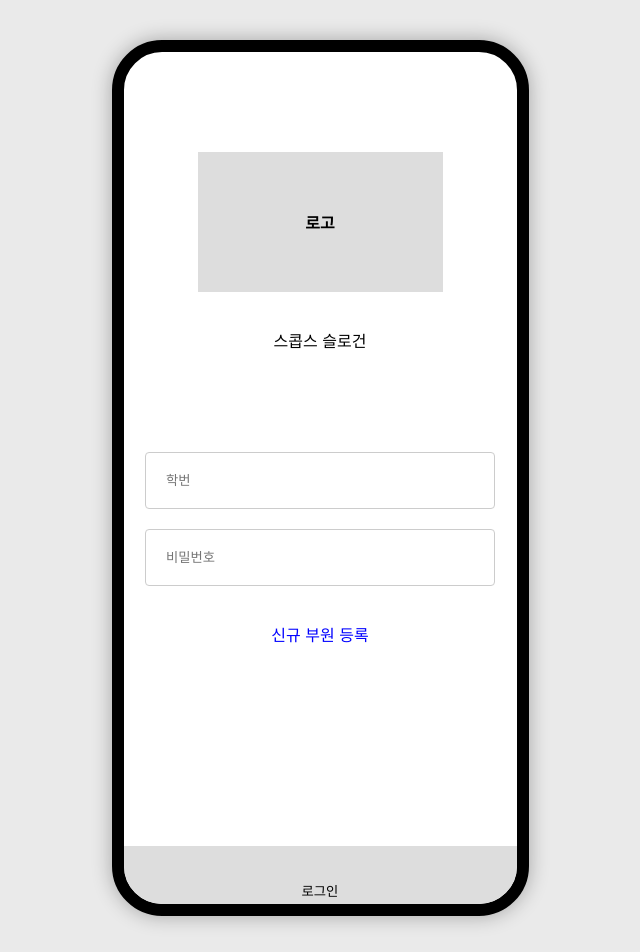
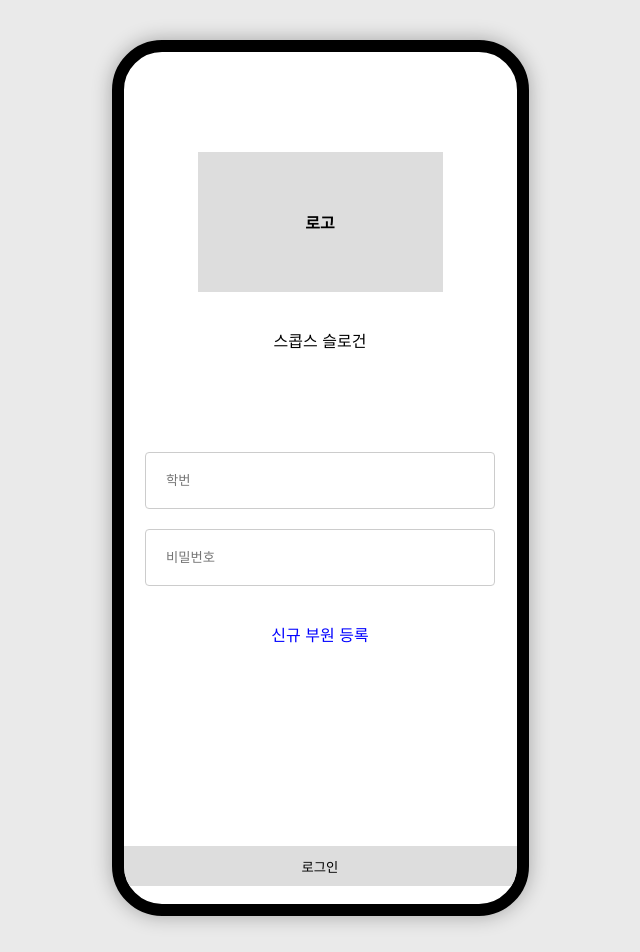
Before and after one commit to yoobin02/scopsReservPj, a React (Create React App) app in the folder projectNameFront/: page /scops/main in a window 1280 px wide. Shown: the top 952 px of the page, without its empty margins (320-960 px from the left). Built offline with nearby package versions, Linux system fonts and the light colour scheme; no server answers.

Commit message:
로그인버튼 수정

```diff
--- a/projectNameFront/src/pages/LoginPage.css
+++ b/projectNameFront/src/pages/LoginPage.css
@@ -53,11 +53,12 @@
 /* 로그인 버튼 */
 .login-button {
   width: 115%;
-  padding: 10%;
+  padding: 3%;
   background: #ddd;
   border: none;
   border-radius: 4px;
   cursor: pointer;               /* 마우스 커서 포인터 */
+  margin-bottom: 20%;            /* 이거 바꿔서 맞춰봤는데 너 모니터에서 확인해보고 어떤지 말해줘~ */
 }
 
 /* 로그인 버튼 hover 시 색상 변경 */
```
